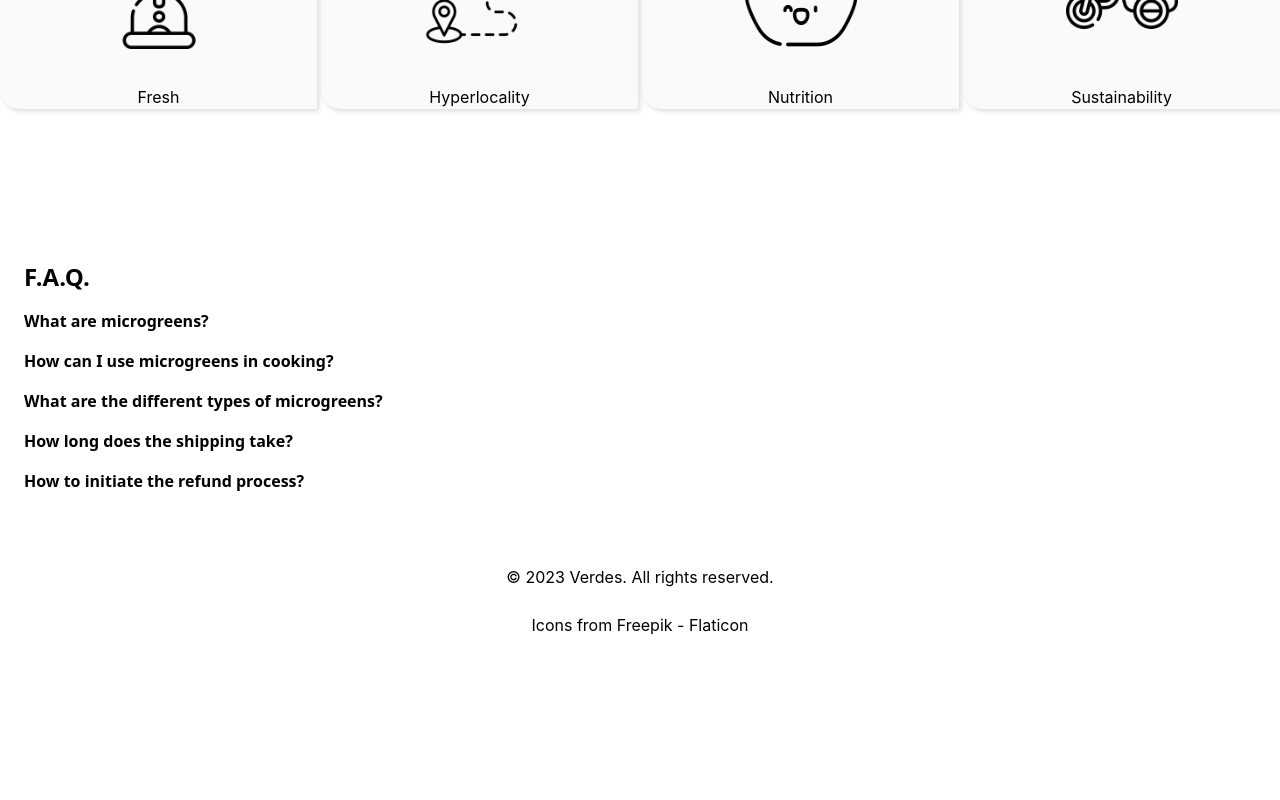
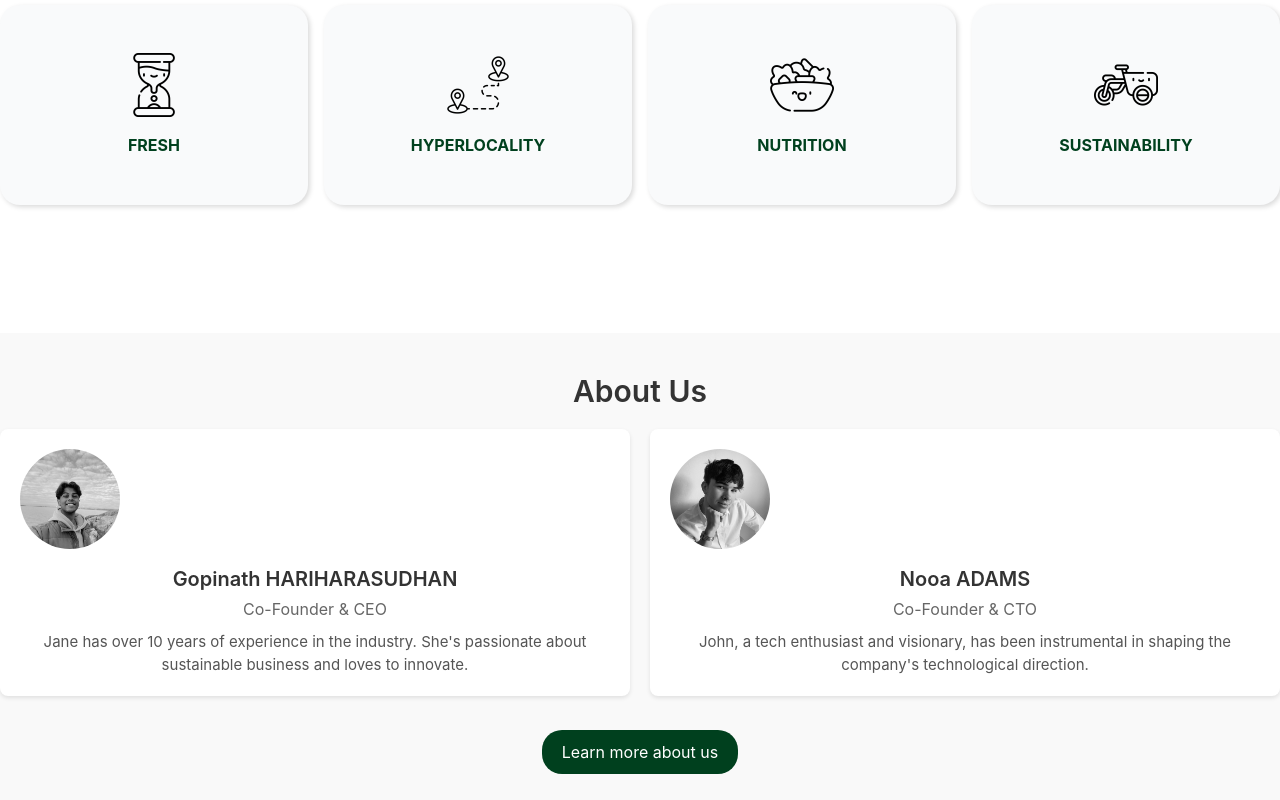
Before and after one commit to Gopinathh22/frontend, a React (Create React App) app: page / in a window 1280 px wide. Shown: the part 960-1760 px from the top of the page. Before the commit the page ends 1613 px from the top, so only its background shows below. Built offline with nearby package versions, Linux system fonts and the light colour scheme.

Commit message:
update v2

```diff
--- a/src/App.css
+++ b/src/App.css
@@ -6,19 +6,6 @@
   color: #ffd700;
 }
 
-.whiteBox {
-border-radius: 0px 20px;
-background: var(--Greyscale---Grey-50, #F9FAFB);
-box-shadow: 2px 2px 5px 0px rgba(0, 0, 0, 0.15);
-height: 200px;
-transition-duration: 0.5s;
-
-}
-
-.whiteBox:hover{
-  background: rgba(0, 64, 30, 0.40);
-  transition-duration: 0.5s;
-}
 
 .flex-row {
   display: flex;
@@ -42,18 +29,6 @@ transition-duration: 0.5s;
 }
 
 
-.opener{
-
-
-}
-
-
-
-.icon{
-  margin: auto;
-}
-
-
 .mainText{
   color: #00401E;}
 
@@ -73,3 +48,157 @@ transition-duration: 0.5s;
   cursor: pointer;
   transition-duration: 0.5s;
 }
+
+
+/* STYLE FOR FAQ */
+.faq-container {
+  max-width: 800px; /* Adjust as per design */
+
+}
+
+.faq-title {
+  text-align: center;
+  color: #333;
+}
+
+.faq-item {
+  margin-bottom: 1rem;
+  border-bottom: 1px solid #eee;
+  padding-bottom: 1rem;
+}
+
+.faq-question {
+  cursor: pointer;
+  transition: color 0.3s ease;
+}
+
+.faq-question:hover {
+  color: #00401E; /* Adjust hover color as needed */
+}
+
+.faq-answer {
+  color: #666;
+  line-height: 1.6;
+  padding-left: 1em;
+  transition: all 0.3s ease;
+}
+
+/* Optional: Add a plus/minus icon to indicate expandability */
+.faq-question::before {
+  content: '+ ';
+  font-weight: bold;
+  color: #00401E; /* Adjust icon color as needed */
+}
+
+.faq-item.open .faq-question::before {
+  content: '- ';
+}
+
+
+/* STYLE FOR FAQ END */
+
+/* STYLE FOR BENIFITS */
+.grid {
+  display: grid;
+  grid-template-columns: repeat(4, 1fr);
+  gap: 1rem;
+}
+
+.whiteBox {
+  border-radius: 20px;
+  background: var(--Greyscale---Grey-50, #F9FAFB);
+  box-shadow: 2px 2px 5px rgba(0, 0, 0, 0.15);
+  height: 200px;
+  transition: background-color 0.5s ease;
+  display: flex;
+  flex-direction: column;
+  justify-content: center;
+  align-items: center;
+  padding: 1rem;
+}
+
+.whiteBox:hover {
+  background: rgba(0, 64, 30, 0.4);
+}
+
+.icon {
+  width: 4rem; /* 64px */
+  height: 4rem; /* 64px */
+  margin-bottom: 1rem;
+}
+
+.iconText {
+  font-size: 1rem; /* 16px */
+  color: #00401E;
+  text-transform: uppercase;
+  font-weight: bold;
+}
+
+@media (max-width: 768px) {
+  .grid {
+    grid-template-columns: repeat(2, 1fr);
+  }
+
+  .icon {
+    width: 3rem; /* 48px */
+    height: 3rem; /* 48px */
+  }
+}
+
+
+/* STYLE FOR BENIFITS END */
+
+/* STYLE FOR ABOUT US */
+.about-us-section {
+  background: #f9f9f9;
+  padding: 40px 0;
+}
+
+.section-title {
+  color: #333;
+  margin-bottom: 20px;
+}
+
+.team-grid {
+  display: grid;
+  grid-template-columns: repeat(2, 1fr);
+  gap: 20px;
+}
+
+.team-member {
+  background: white;
+  padding: 20px;
+  border-radius: 8px;
+  box-shadow: 0 2px 4px rgba(0, 0, 0, 0.1);
+  text-align: center;
+}
+
+.member-photo {
+  width: 100px;
+  height: 100px;
+  border-radius: 50%;
+  object-fit: cover;
+  filter: grayscale(100%);
+
+}
+
+.member-name {
+  color: #333;
+  margin-bottom: 4px;
+}
+
+.member-title {
+  color: #666;
+  margin-bottom: 10px;
+}
+
+.member-info {
+  font-size: 15px;
+  color: #555;
+}
+
+@media (max-width: 768px) {
+  .team-grid {
+    grid-template-columns: 1fr;
+  }
+}
--- a/src/routes/home.js
+++ b/src/routes/home.js
@@ -4,6 +4,8 @@ import local from "../img/local.png";
 import salad from "../img/salad.png";
 import hourglass from "../img/hourglass.png";
 import microgreens from "../img/microgreens.jpg";
+import nooaHead from "../img/nooaHead.jpeg";
+import gopiHead from "../img/gopiHead.jpeg";
 
 const faqs = [
   {
@@ -80,61 +82,97 @@ const Home = () => {
         ></img>
       </div>
       <br></br>
-
+      <br></br>
+      <br></br>
+      <br></br>
+      <br></br>
+      <section>
         <div className="grid grid-cols-4 gap-1 mb-16">
           <div className="whiteBox flex flex-col items-center text-center">
-          <img
-            src={hourglass}
-            alt="Fresh"
-            className="icon w-20 h-20 sm:w-24 sm:h-24 md:w-28 md:h-28"
-          ></img>
-          <span className="mt-2">Fresh</span>
+            <img src={hourglass} alt="Fresh" className="icon" />
+            <span className="iconText">Fresh</span>
           </div>
           <div className="whiteBox flex flex-col items-center text-center">
-          <img
-            className="icon w-20 h-20 sm:w-24 sm:h-24 md:w-28 md:h-28"
-            src={local}
-            alt="Hyperlocality"
-          ></img>
-          <span className="subtext mt-2">Hyperlocality</span>
+            <img src={local} alt="Hyperlocality" className="icon" />
+            <span className="iconText">Hyperlocality</span>
           </div>
           <div className="whiteBox flex flex-col items-center text-center">
-          <img
-            className="icon w-20 h-20 sm:w-22 sm:h-24 md:w-28 md:h-32"
-            src={salad}
-            alt="Nutrition"
-          ></img>
-          <span className="mt-2">Nutrition</span>
+            <img src={salad} alt="Nutrition" className="icon" />
+            <span className="iconText">Nutrition</span>
           </div>
           <div className="whiteBox flex flex-col items-center text-center">
-          <img
-            className="icon w-20 h-20 sm:w-24 sm:h-24 md:w-28 md:h-28"
-            src={cargoBike}
-            alt="Sustainability"
-          ></img>
-          <span className="mt-2">Sustainability</span>
+            <img src={cargoBike} alt="Sustainability" className="icon" />
+            <span className="iconText">Sustainability</span>
           </div>
         </div>
+      </section>
       <section id="shop" className="p-8">
         <div className="grid grid-cols-1 md:grid-cols-3 gap-6"></div>
       </section>
 
-      <section className="container mx-auto p-6 font-sans">
+      <section className="about-us-section py-8">
+        <div className="container mx-auto text-center">
+          <h2 className="section-title text-3xl font-semibold mb-6">
+            About Us
+          </h2>
+
+          <div className="team-grid grid grid-cols-1 md:grid-cols-2 gap-8">
+            <div className="team-member">
+              <img
+                src={gopiHead}
+                alt="Person 1"
+                className="member-photo mb-4"
+              />
+              <h3 className="member-name text-xl font-semibold">
+                Gopinath HARIHARASUDHAN
+              </h3>
+              <p className="member-title text-md mb-2">Co-Founder & CEO</p>
+              <p className="member-info">
+                Jane has over 10 years of experience in the industry. She's
+                passionate about sustainable business and loves to innovate.
+              </p>
+            </div>
+
+            <div className="team-member">
+              <img
+                src={nooaHead}
+                alt="Person 2"
+                className="member-photo mb-4"
+              />
+              <h3 className="member-name text-xl font-semibold">Nooa ADAMS</h3>
+              <p className="member-title text-md mb-2">Co-Founder & CTO</p>
+              <p className="member-info">
+                John, a tech enthusiast and visionary, has been instrumental in
+                shaping the company's technological direction.
+              </p>
+            </div>
+          </div>
+          <br></br>
+          <a
+            href="#about"
+            className="buttonContact mt-4 inline-block text-white px-6 py-2 rounded-full hover:bg-green-700 transition ease-in-out duration-150"
+          >
+            Learn more about us
+          </a>
+        </div>
+      </section>
+
+      <section className="faq-container mx-auto p-6 font-sans">
         <div className="mb-8">
-          <h2 className="text-2xl font-semibold">F.A.Q.</h2>
-          <div className="mt-2">
+          <h2 className="faq-title text-3xl font-semibold mb-4">F.A.Q.</h2>
+          <div className="faq-items mt-2">
             {faqItems.map((faq, index) => (
-              <div key={index}>
+              <div key={index} className="faq-item">
                 <h3
-                  className="accordion-header mt-4 font-semibold"
+                  className="faq-question font-semibold text-lg cursor-pointer hover:text-gray-700"
                   onClick={() => toggleFAQ(index)}
                 >
                   {faq.question}
                 </h3>
                 <p
-                  className={`accordion-content mt-2 ${
-                    faq.open ? "" : "hidden"
-                  }`}
+                  className={`faq-answer mt-2 text-gray-600 ${
+                    faq.open ? "block" : "hidden"
+                  } transition-all duration-300`}
                 >
                   {faq.answer}
                 </p>
```
Also changed, not shown: src/img/gopiHead.jpeg (added), src/img/nooaHead.jpeg (added). Lines whose indentation alone changed are shown as unchanged.
